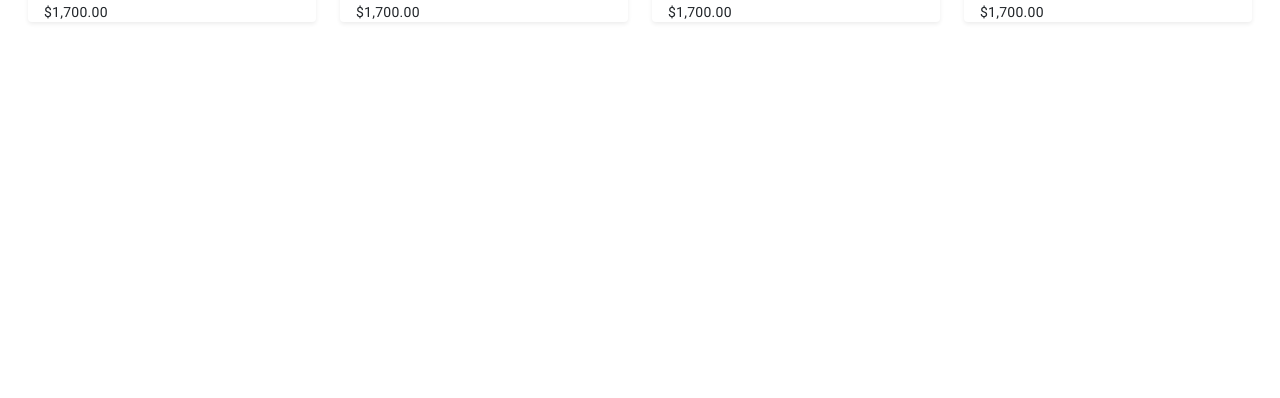
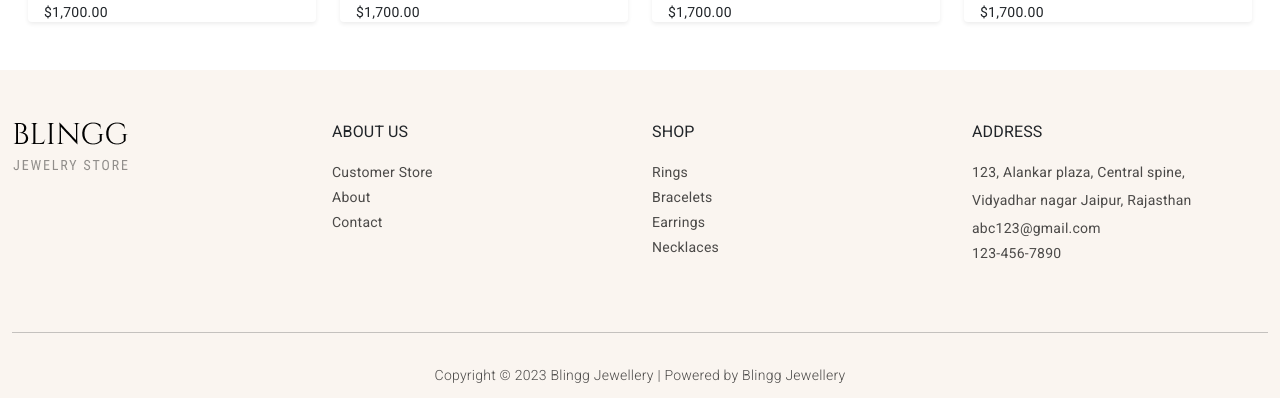
Before and after one commit to Rohitjangid17/blingg-jewellery-bigcat-theme, an Angular app: page / in a window 1280 px wide. Shown: the part 1826-2224 px from the top of the page. Before the commit the page ends 1896 px from the top, so only its background shows below. Built offline with nearby package versions, Linux system fonts and the light colour scheme.

Commit message:
footer add

```diff
--- a/src/app/app.component.html
+++ b/src/app/app.component.html
@@ -1,2 +1,3 @@
 <app-navbar></app-navbar>
 <router-outlet></router-outlet>
+<app-footer></app-footer>
--- a/src/app/layout/footer/footer.component.html
+++ b/src/app/layout/footer/footer.component.html
@@ -1 +1,54 @@
-<p>footer works!</p>
+<!-- footer start here -->
+<div class="container-fluid footer">
+    <div class="row py-5">
+        <div class="col-lg-3 col-md-4 col-sm-6 col-12">
+            <img src="../../../../../assets/images/logo/blingg-logo-regular.png" class="img-fluid object-fit-cover"
+                alt="no image">
+        </div>
+        <div class="col-lg-3 col-md-4 col-sm-6 col-12">
+            <h3 class="text-uppercase">About Us</h3>
+            <li>
+                <a href="#" class="text-decoration-none">Customer Store</a>
+            </li>
+            <li>
+                <a href="#" class="text-decoration-none">About</a>
+            </li>
+            <li>
+                <a href="#" class="text-decoration-none">Contact</a>
+            </li>
+        </div>
+        <div class="col-lg-3 col-md-4 col-sm-6 col-12">
+            <h3 class="text-uppercase">Shop</h3>
+            <li>
+                <a href="#" class="text-decoration-none">Rings</a>
+            </li>
+            <li>
+                <a href="#" class="text-decoration-none">Bracelets</a>
+            </li>
+            <li>
+                <a href="#" class="text-decoration-none">Earrings</a>
+            </li>
+            <li>
+                <a href="#" class="text-decoration-none">Necklaces</a>
+            </li>
+        </div>
+        <div class="col-lg-3 col-md-4 col-sm-6 col-12">
+            <h3 class="text-uppercase">Address</h3>
+            <div class="address-details">
+                <p>123, Alankar plaza, Central spine,</p>
+                <p> Vidyadhar nagar Jaipur, Rajasthan</p>
+            </div>
+            <li>
+                <a href="#" class="text-decoration-none">abc123@gmail.com</a>
+            </li>
+            <li>
+                <a href="#" class="text-decoration-none">123-456-7890</a>
+            </li>
+        </div>
+    </div>
+    <hr class="">
+    <div class="copyright">
+        <p class="py-3">Copyright © 2023 Blingg Jewellery | Powered by Blingg Jewellery</p>
+    </div>
+</div>
+<!-- footer end here -->
--- a/src/app/layout/footer/footer.component.scss
+++ b/src/app/layout/footer/footer.component.scss
@@ -0,0 +1,29 @@
+.footer {
+    background-color: #FAF5F0;
+
+}
+
+.footer .row .col-lg-3 li {
+    list-style-type: none;
+    margin-bottom: 5px;
+}
+
+.footer .row .col-lg-3 li a {
+    color: #000000B3;
+}
+
+.footer .row .col-lg-3 li a:hover {
+    color: #000000;
+    transition: all .2s ease;
+}
+
+.footer .row .col-lg-3 .address-details p {
+    color: #000000B3;
+    margin-bottom: 8px;
+}
+
+.footer .copyright p {
+    color: #000000B3;
+    font-weight: 100;
+    text-align: center;
+}
```
